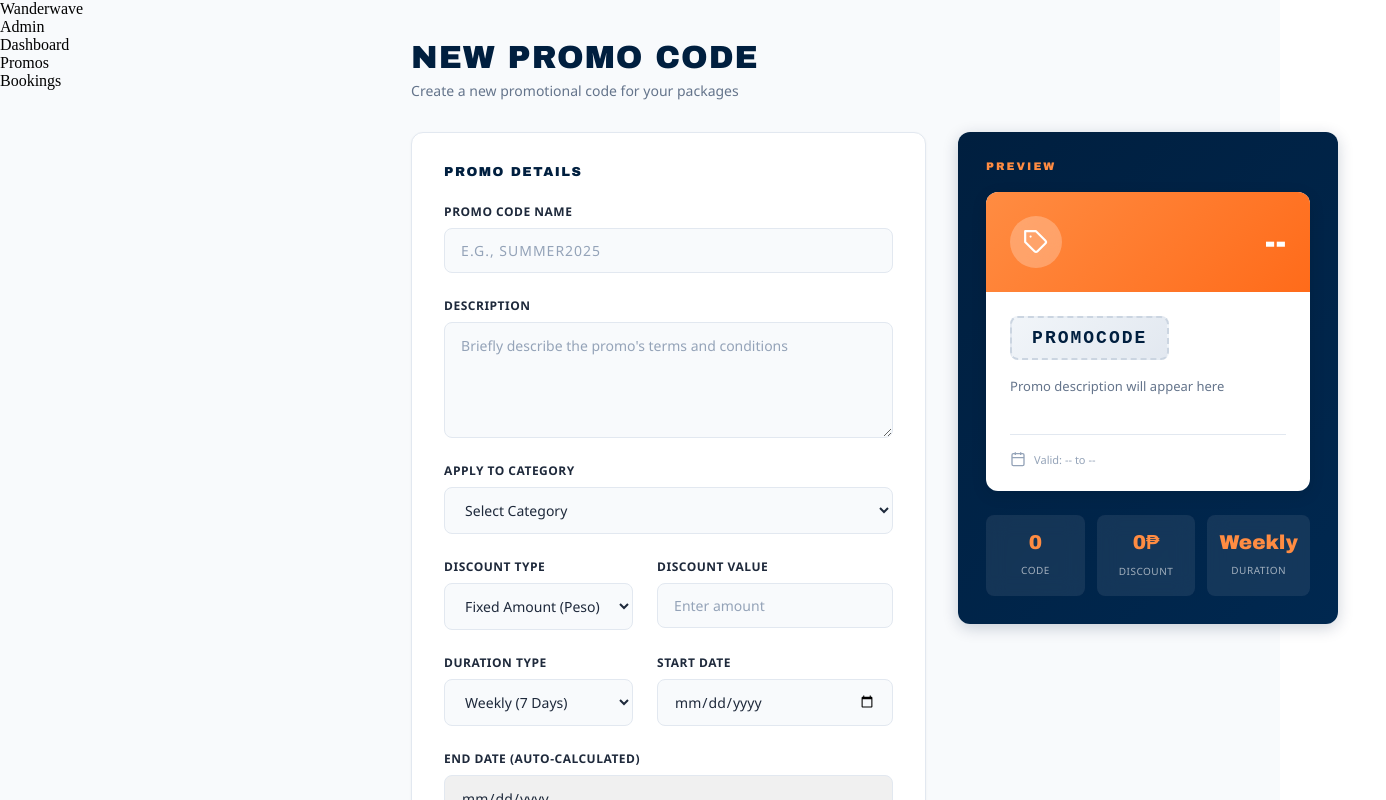
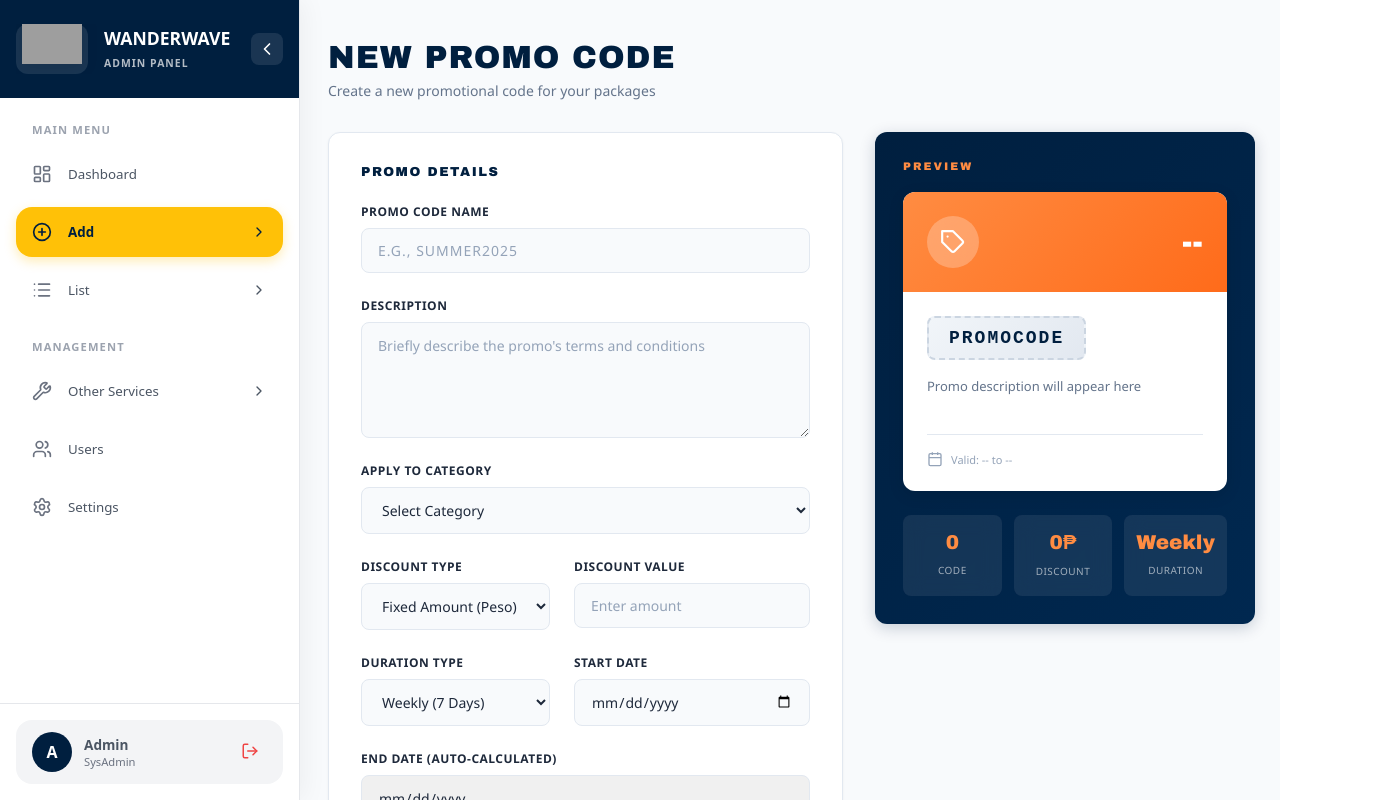
Before and after one commit to WanderWave-Travel-and-Tours/WWTT-Website, a React (Vite) app in the folder admin/: page /add-promo in a window 1280 px wide. Shown: the top 800 px of the page, 1386 px wide, since content can reach past the window. Built offline with nearby package versions, Linux system fonts and the light colour scheme; grey boxes are pictures that could not be loaded.

Commit message:
fix: sidebar conflict

```diff
--- a/admin/src/components/addpromo/addpromo.jsx
+++ b/admin/src/components/addpromo/addpromo.jsx
@@ -1,18 +1,6 @@
 import React, { useState, useEffect } from 'react';
 import './AddPromo.css';
-
-// --- Mock Sidebar para sa Preview (Upang maiwasan ang error sa import) ---
-const Sidebar = () => (
-  <div className="w-64 bg-blue-900 text-white min-h-screen hidden md:block p-4">
-    <div className="font-bold text-xl mb-8">Wanderwave Admin</div>
-    <div className="space-y-2">
-      <div className="p-2 hover:bg-blue-800 rounded cursor-pointer">Dashboard</div>
-      <div className="p-2 bg-blue-800 rounded cursor-pointer">Promos</div>
-      <div className="p-2 hover:bg-blue-800 rounded cursor-pointer">Bookings</div>
-    </div>
-  </div>
-);
-// -------------------------------------------------------------------------
+import Sidebar from '../sidebar/sidebar';
 
 const AddPromo = () => {
     const [promoDetails, setPromoDetails] = useState({
```
